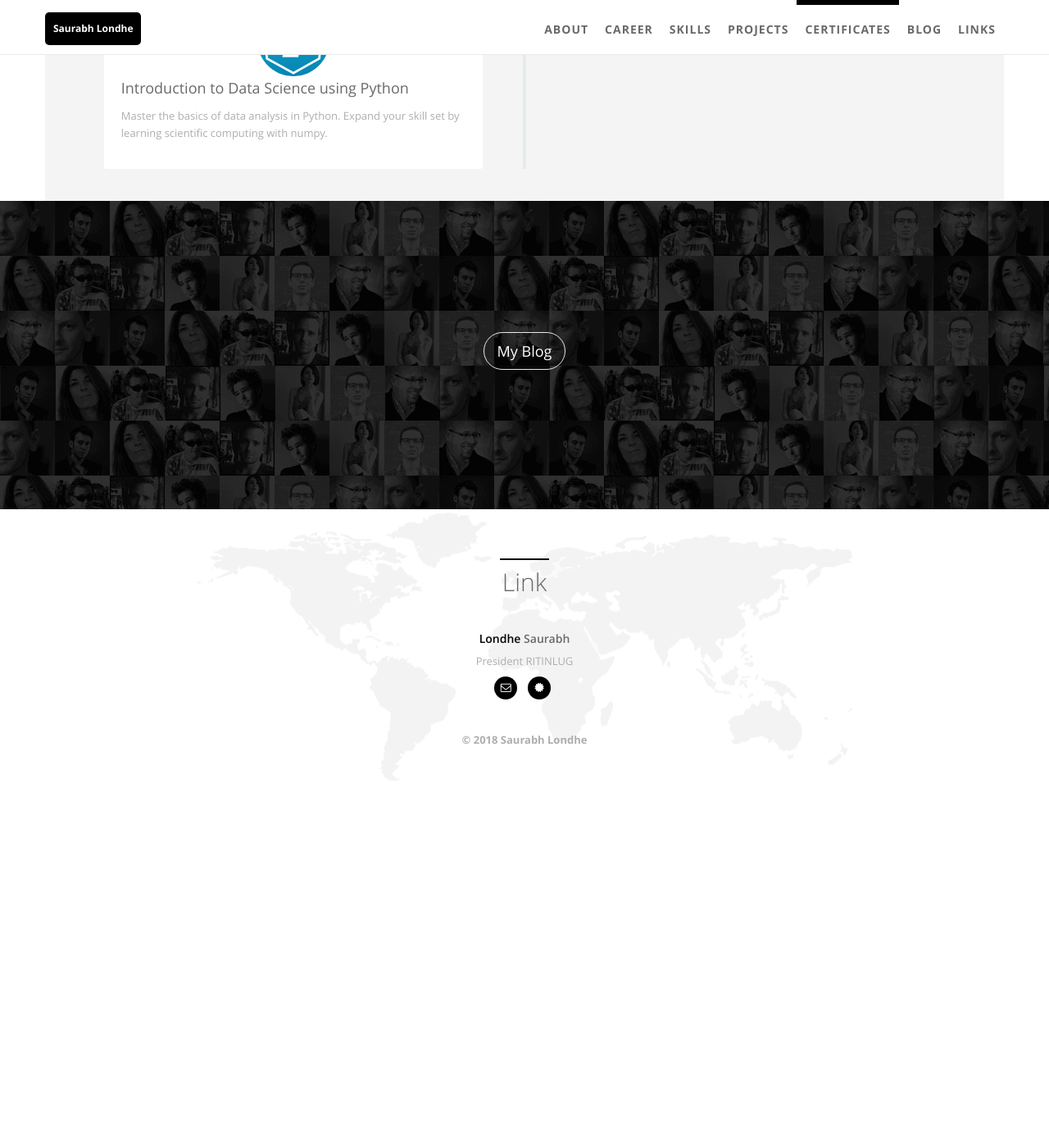
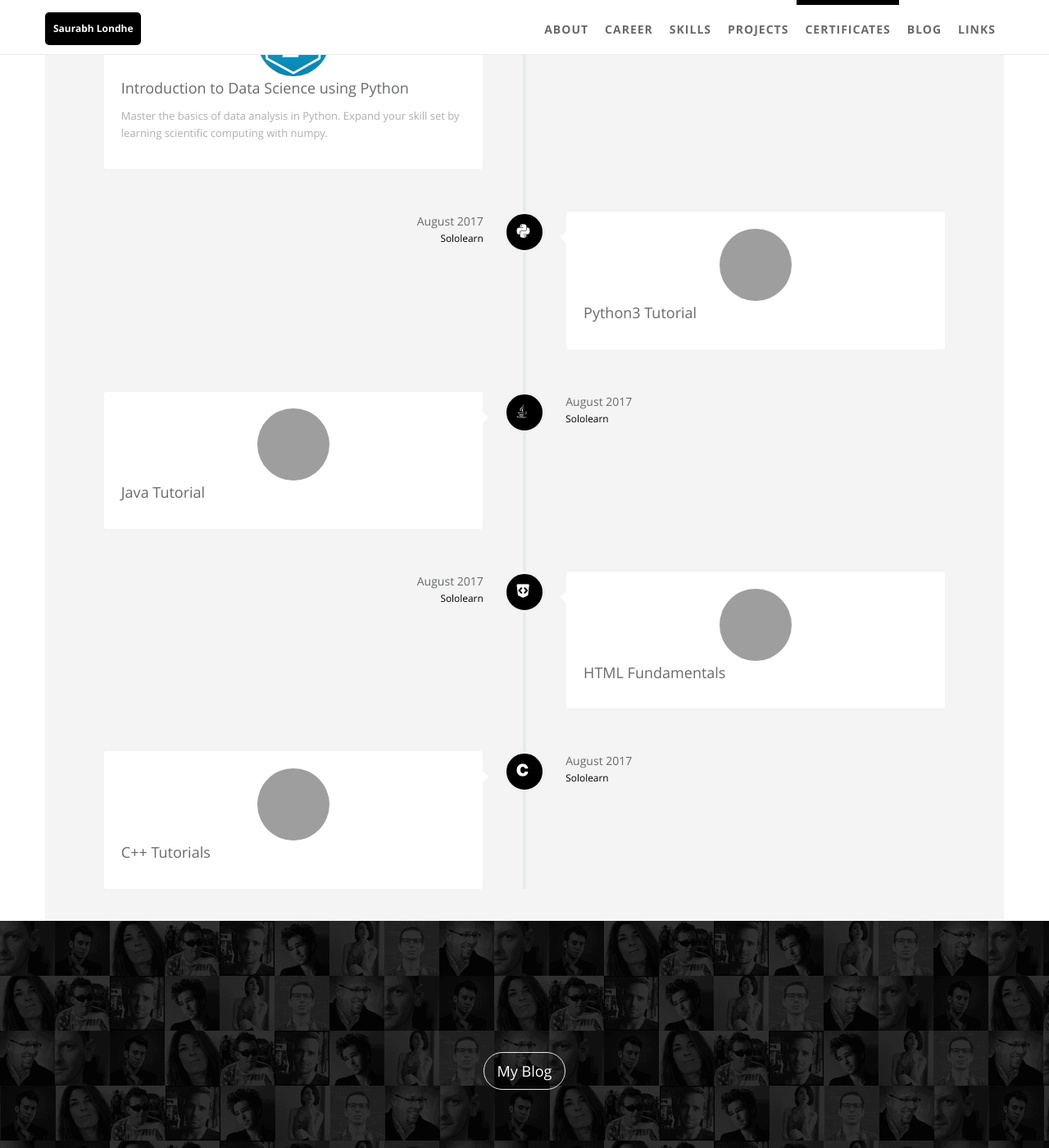
Before and after one commit to saurabhlondhe/saurabhlondhe.github.io, a Jekyll site: the page built from index.html, in a window 1280 px wide and 1400 px high, scrolled down 4013 px. Shown: the whole window at 82% size. Built offline with Jekyll 4.4.1, drawn with Linux system fonts in a browser that asks for light colours; before the commit the page ends 4965 px from its top, so only the background shows below that; grey boxes are pictures that could not be loaded.

Commit message:
added courses

```diff
--- a/_data/index/course.yml
+++ b/_data/index/course.yml
@@ -12,3 +12,63 @@
     url: /static/assets/img/landing/datacamp.png
     i18n: company_a_job
   icon: fa icon-python
+
+- name:
+    detail: Python3 Tutorial
+    i18n: company_a
+  desc:
+    detail:
+    i18n:
+  date:
+    detail: August 2017
+    i18n: company_a_date
+  provider:
+    detail: Sololearn
+    url: /static/assets/img/landing/solo.jpg
+    i18n: company_a_job
+  icon: fa icon-python
+
+- name:
+    detail: Java Tutorial
+    i18n: company_a
+  desc:
+    detail:
+    i18n:
+  date:
+    detail: August 2017
+    i18n: company_a_date
+  provider:
+    detail: Sololearn
+    url: /static/assets/img/landing/solo.jpg
+    i18n: company_a_job
+  icon: fa icon-java
+
+- name:
+    detail: HTML Fundamentals
+    i18n: company_a
+  desc:
+    detail:
+    i18n:
+  date:
+    detail: August 2017
+    i18n: company_a_date
+  provider:
+    detail: Sololearn
+    url: /static/assets/img/landing/solo.jpg
+    i18n: company_a_job
+  icon: fa icon-html
+
+- name:
+    detail: C++ Tutorials
+    i18n: company_a
+  desc:
+    detail:
+    i18n:
+  date:
+    detail: August 2017
+    i18n: company_a_date
+  provider:
+    detail: Sololearn
+    url: /static/assets/img/landing/solo.jpg
+    i18n: company_a_job
+  icon: fa icon-c
```
